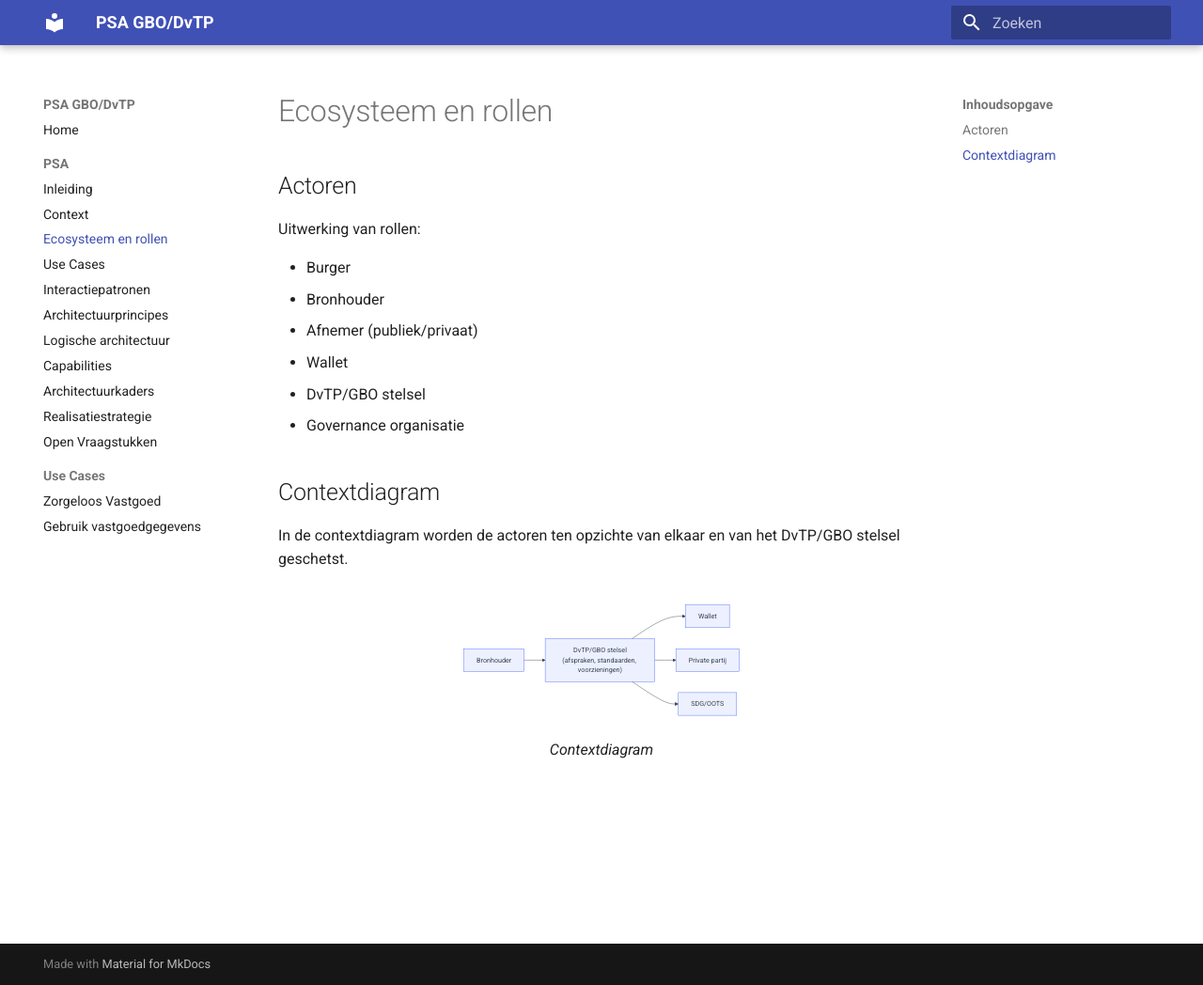
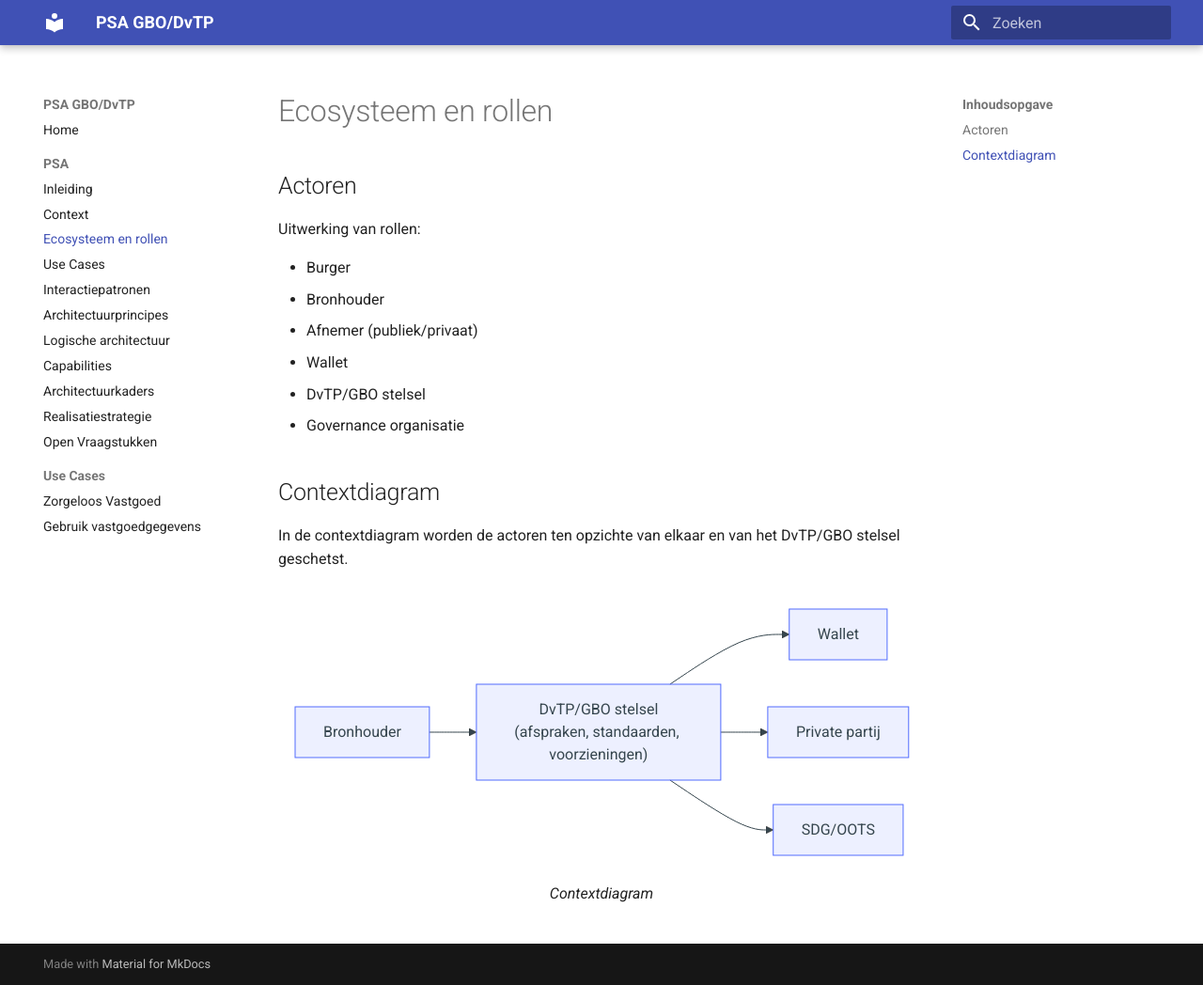
Before and after one commit to Govert-Claus/GBO-DvTP, an MkDocs documentation site: the page built from docs/psa/ecosysteem.md, in a window 1280 px wide and 1048 px high. Shown: the whole window at 94% size. Built offline with MkDocs 1.6.1 and Material for MkDocs 9.7.7, drawn with Linux system fonts in a browser that asks for light colours.

Commit message:
Update extra.css

```diff
--- a/docs/stylesheets/extra.css
+++ b/docs/stylesheets/extra.css
@@ -1,3 +1,8 @@
+/* overschrijf de width: fit-content voor het figure element */
+.md-typeset figure {
+  width: 100%;
+}
+
 /* 1. Forceer de figure container naar de volle breedte */
 .md-typeset figure.mermaid {
     display: block;
```
